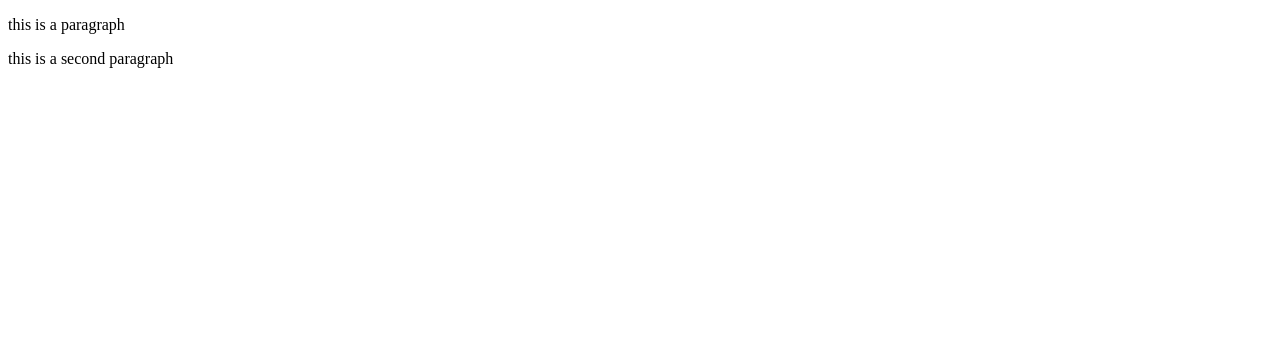
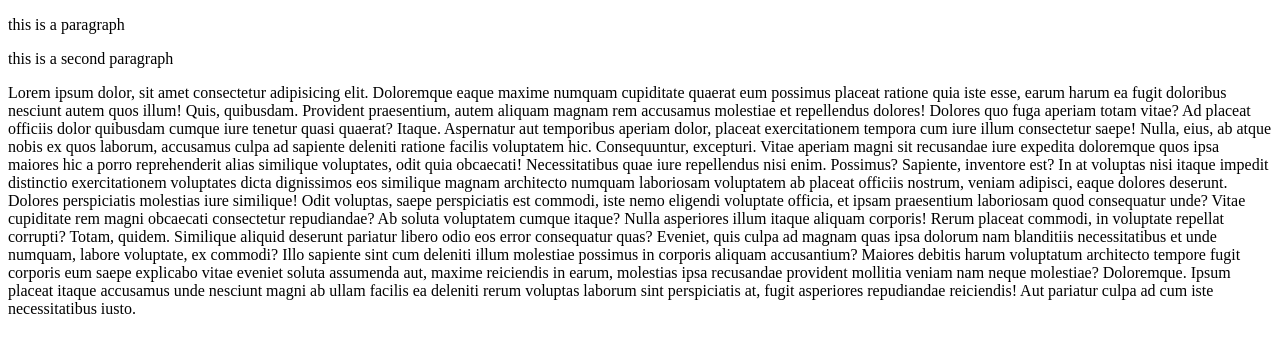
Before and after one commit to farazmirtalebi/git-example., a plain HTML site: page index.html in a window 1280 px wide. Drawn offline with Linux system fonts and the light colour scheme.

Commit message:
added new lorem

```diff
--- a/index.html
+++ b/index.html
@@ -8,5 +8,15 @@
 <body>
     <p>this is a paragraph</p>
     <p>this is a second paragraph</p>
+    <p>Lorem ipsum dolor, sit amet consectetur adipisicing elit. Doloremque eaque maxime numquam cupiditate quaerat eum possimus placeat ratione quia iste esse, earum harum ea fugit doloribus nesciunt autem quos illum!
+    Quis, quibusdam. Provident praesentium, autem aliquam magnam rem accusamus molestiae et repellendus dolores! Dolores quo fuga aperiam totam vitae? Ad placeat officiis dolor quibusdam cumque iure tenetur quasi quaerat? Itaque.
+    Aspernatur aut temporibus aperiam dolor, placeat exercitationem tempora cum iure illum consectetur saepe! Nulla, eius, ab atque nobis ex quos laborum, accusamus culpa ad sapiente deleniti ratione facilis voluptatem hic.
+    Consequuntur, excepturi. Vitae aperiam magni sit recusandae iure expedita doloremque quos ipsa maiores hic a porro reprehenderit alias similique voluptates, odit quia obcaecati! Necessitatibus quae iure repellendus nisi enim. Possimus?
+    Sapiente, inventore est? In at voluptas nisi itaque impedit distinctio exercitationem voluptates dicta dignissimos eos similique magnam architecto numquam laboriosam voluptatem ab placeat officiis nostrum, veniam adipisci, eaque dolores deserunt.
+    Dolores perspiciatis molestias iure similique! Odit voluptas, saepe perspiciatis est commodi, iste nemo eligendi voluptate officia, et ipsam praesentium laboriosam quod consequatur unde? Vitae cupiditate rem magni obcaecati consectetur repudiandae?
+    Ab soluta voluptatem cumque itaque? Nulla asperiores illum itaque aliquam corporis! Rerum placeat commodi, in voluptate repellat corrupti? Totam, quidem. Similique aliquid deserunt pariatur libero odio eos error consequatur quas?
+    Eveniet, quis culpa ad magnam quas ipsa dolorum nam blanditiis necessitatibus et unde numquam, labore voluptate, ex commodi? Illo sapiente sint cum deleniti illum molestiae possimus in corporis aliquam accusantium?
+    Maiores debitis harum voluptatum architecto tempore fugit corporis eum saepe explicabo vitae eveniet soluta assumenda aut, maxime reiciendis in earum, molestias ipsa recusandae provident mollitia veniam nam neque molestiae? Doloremque.
+    Ipsum placeat itaque accusamus unde nesciunt magni ab ullam facilis ea deleniti rerum voluptas laborum sint perspiciatis at, fugit asperiores repudiandae reiciendis! Aut pariatur culpa ad cum iste necessitatibus iusto.</p>
 </body>
 </html>
```
